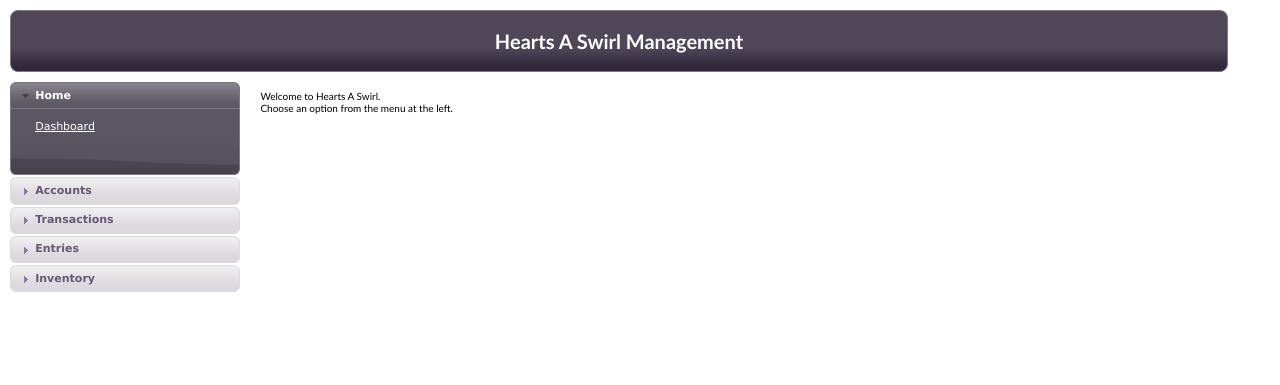
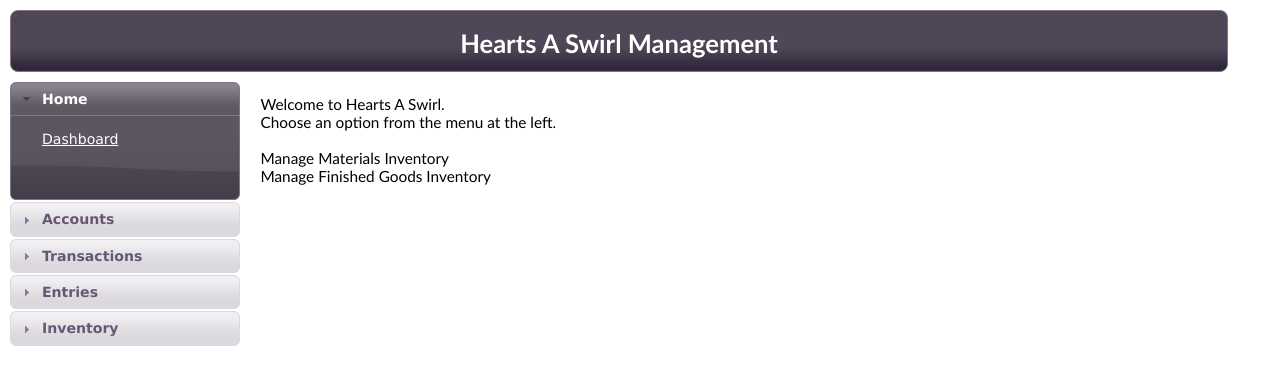
Before and after one commit to adityaverma6384/heartsASwirl, a Django app: page /finances/ in a window 1280 px wide. Shown: the top 385 px of the page. Run offline with Django 3.2, Linux system fonts and the light colour scheme; some libraries are stand-ins or nearby versions.

Commit message:
adding view and template for materials inventory manage

```diff
--- a/finances/templates/base.html
+++ b/finances/templates/base.html
@@ -16,7 +16,7 @@
 		</script>
 		<style>
 			body{
-				font: 62.5% "Trebuchet MS", sans-serif;
+				font: 80% "Trebuchet MS", sans-serif;
 				margin: 10px;
 				width: 90%;
 			}
@@ -39,11 +39,12 @@
 				width: 95%;
 			}
 			.top_content{
-				padding: 5px;
+				padding: 0px;
 				vertical-align: middle;
 				text-align: center;
 			}
 			.middle{
+				font: 120% "Trebuchet MS", sans-serif;
 				width: 75%;
 				padding-top: 70px;
 				padding-left: 20px;
--- a/finances/templates/finances/index.html
+++ b/finances/templates/finances/index.html
@@ -3,5 +3,10 @@
 <p>Welcome to Hearts A Swirl.
 <br>
 Choose an option from the menu at the left.
+<br>
+<br>
+Manage Materials Inventory<br>
+Manage Finished Goods Inventory<br>
+
 </p>
 {% endblock %}
--- /dev/null
+++ b/finances/templates/finances/manage_materials_inventory.html
@@ -0,0 +1,6 @@
+{% extends "base.html" %}
+{% block content %}
+<p>Manage Materials Inventory</p>
+Stuff
+
+{% endblock %}
--- a/finances/urls.py
+++ b/finances/urls.py
@@ -18,4 +18,7 @@ urlpatterns = patterns('',
             name='materials'),
         url(r'^transactions.html', views.transactions,
             name='transactions'),
+        url(r'^manage_materials_inventory.html',
+            views.manage_materials_inventory,
+            name='manage_materials_inventory'),
         )
--- a/finances/views.py
+++ b/finances/views.py
@@ -131,3 +131,7 @@ def chart_of_accounts_pdf(request):
     p.showPage()
     p.save()
     return response
+
+def manage_materials_inventory(request):
+    return render(request, "finances/manage_materials_inventory.html",
+            {"inventory": MaterialsInventory.objects.all()})
```
